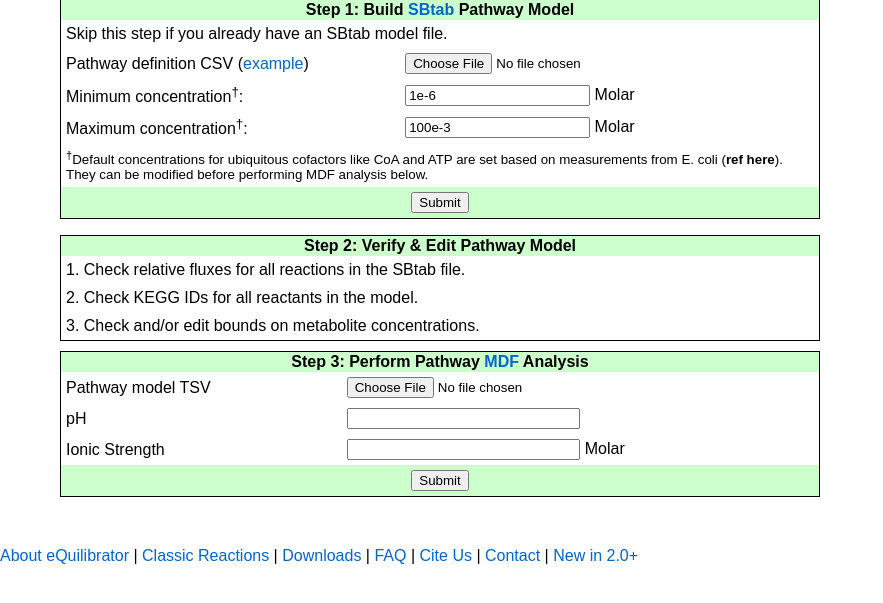
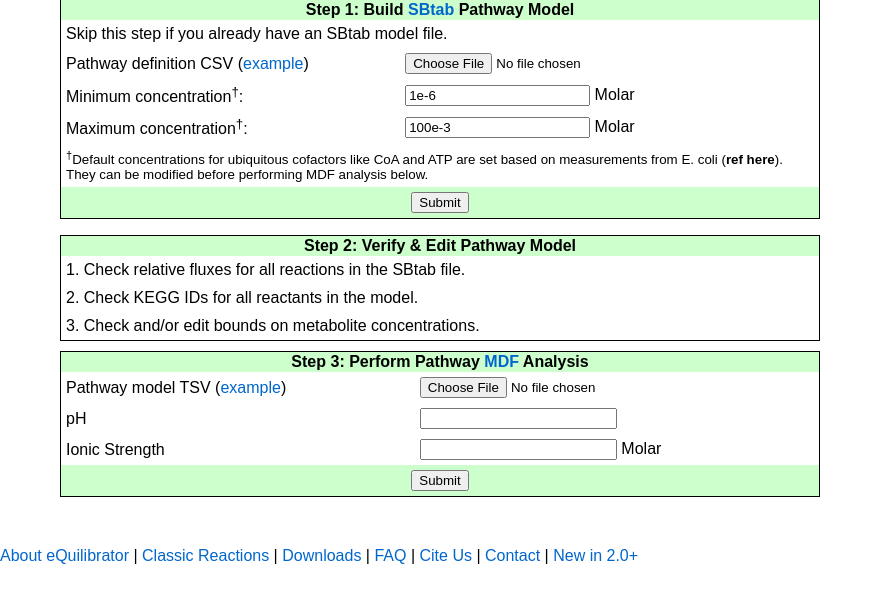
Before and after one commit to eladnoor/equilibrator, a Django app: template templates/define_pathway_page.html in a window 1280 px wide. Shown: the part 117-720 px from the top of the page, without its empty margins (0-883 px from the left). Run offline with Django 3.2, Linux system fonts and the light colour scheme; the template is opened without the code that fills it, so the values that code supplies are empty.

Commit message:
Link to sample pathway definition files.

```diff
--- a/templates/define_pathway_page.html
+++ b/templates/define_pathway_page.html
@@ -13,7 +13,7 @@
     			<td colspan="100%">Skip this step if you already have an SBtab model file.</td>
     		</tr>
 	    	<tr>
-	    		<td>Pathway definition CSV (<a href="">example</a>)</td>
+	    		<td>Pathway definition CSV (<a href="/media/pathways/example_pathway_ethanol_fermentation.csv">example</a>)</td>
 	    		<td><input type="file" name="pathway_file" /></td>
 	    	</tr>
 	    	<tr>
@@ -58,7 +58,7 @@
             	<th colspan="100%">Step 3: Perform Pathway <a href='/faq#mdf'>MDF</a> Analysis</th>
         	</tr>
 	    	<tr>
-	    		<td>Pathway model TSV</td>
+	    		<td>Pathway model TSV (<a href="/media/pathways/example_pathway_ethanol_fermentation.tsv">example</a>)</td>
 	    		<td><input type="file" name="pathway_file" /></td>
 	    	</tr>
 	    	<tr>
```
